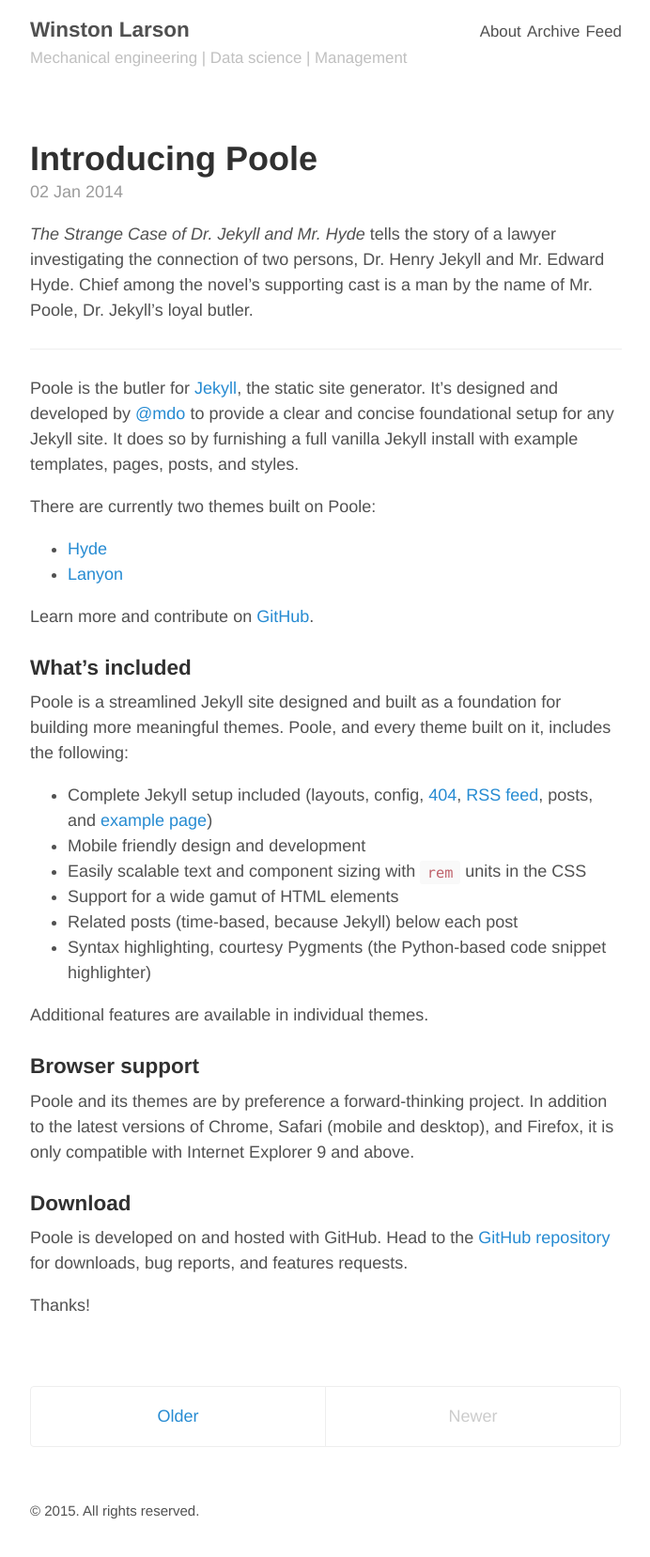
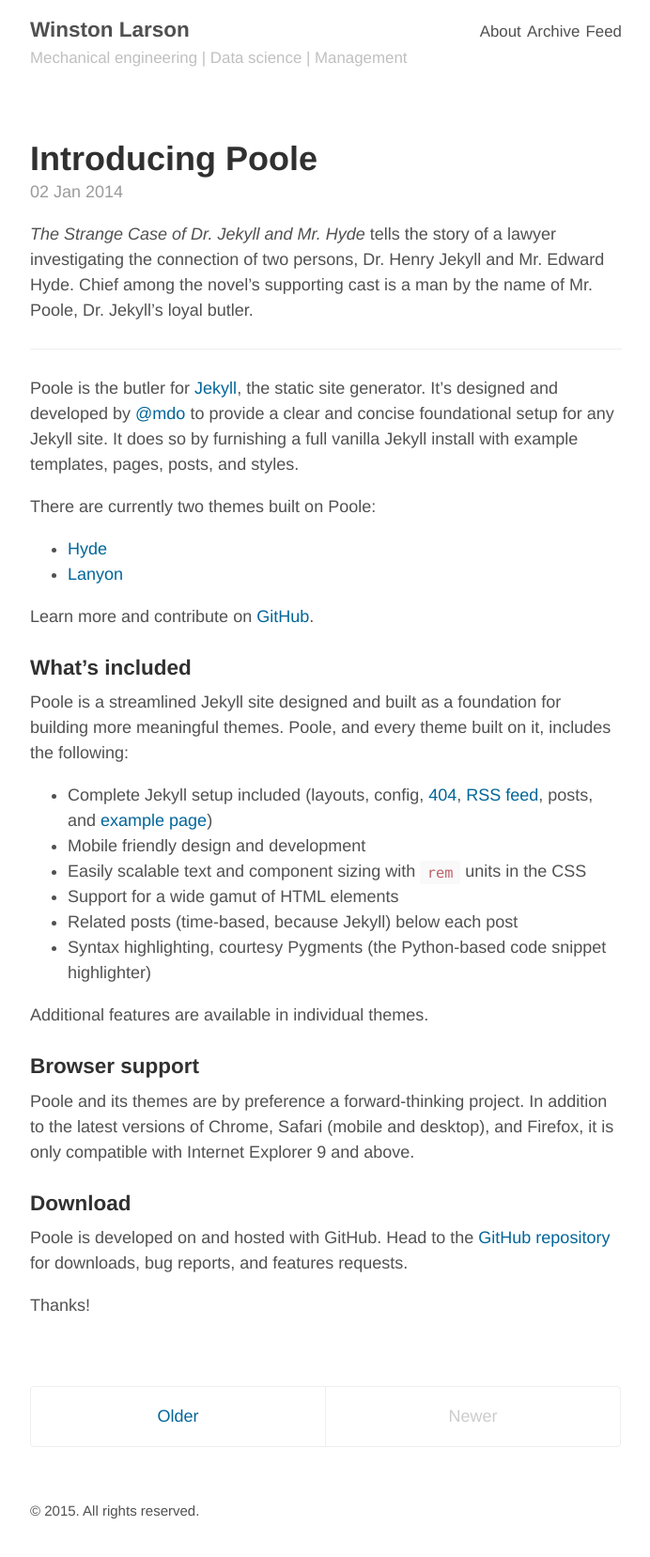
Before and after one commit to winstonlarson/old_website, a Jekyll site: the page built from index.html, in a window 1280 px wide. Shown: the whole page at 94% size, without its empty margins (293-985 px from the left). Built offline with Jekyll 4.4.1, drawn with Linux system fonts in a browser that asks for light colours; the list of posts is cut into pages by our own code.

Commit message:
Changed link font color
and rebuilt

```diff
--- a/_sass/_base.scss
+++ b/_sass/_base.scss
@@ -33,7 +33,7 @@
 
 // No `:visited` state is required by default (browsers will use `a`)
 a {
-  color: #268bd2;
+  color: #006699;
   text-decoration: none;
 
   // `:focus` is linked to `:hover` for basic accessibility
```
Also changed, not shown: 11 other files.
